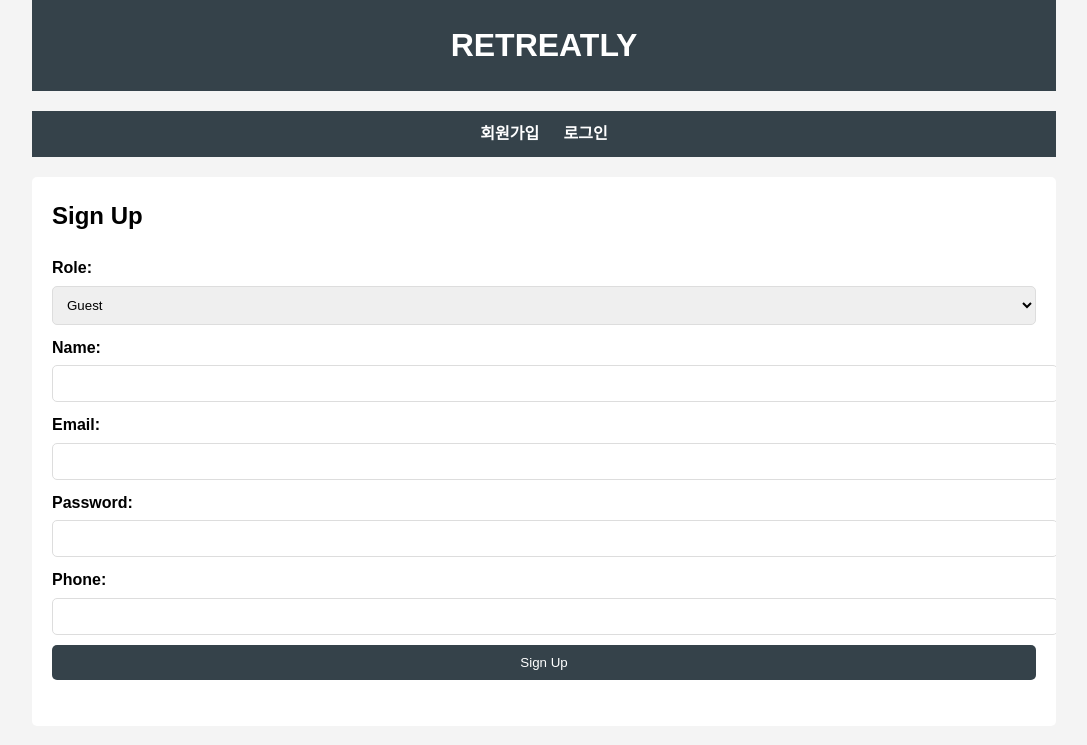
After one commit to HongSeonAh/Retreatly, a Flask app: page /signupForm in a window 1280 px wide. The commit adds this page. Shown: the top 745 px of the page, without its empty margins (96-1183 px from the left). Run offline with Flask 3, Linux system fonts and the light colour scheme.

```diff
--- a/app.py
+++ b/app.py
@@ -1,8 +1,10 @@
-from flask import Flask
+import os
+from flask import Flask, render_template
 from flask_jwt_extended import JWTManager
-
+from flask_cors import CORS
 from admin.app import admin_bp
 from extensions import db
+from static.uploads.img_upload import set_upload_folder
 from users import users_bp
 from house.app import houses_bp
 
@@ -15,9 +17,22 @@ app.config['SQLALCHEMY_TRACK_MODIFICATIONS'] = False
 # JWT 설정
 app.config['JWT_SECRET_KEY'] = 'aP!nJf*o_eiufn34%09jJ&fk@!'
 
+# CORS 설정
+CORS(app)
+
 # db 및 JWT 초기화
 db.init_app(app)
 jwt = JWTManager(app)
+
+# Upload folder 설정
+set_upload_folder(app)
+
+# 설정 추가 (예: 이미지 업로드 폴더 경로 설정)
+app.config['UPLOAD_FOLDER'] = 'static/uploads'
+
+# 업로드 폴더가 존재하지 않으면 생성
+if not os.path.exists(app.config['UPLOAD_FOLDER']):
+    os.makedirs(app.config['UPLOAD_FOLDER'])
 
 # Blueprint 등록
 app.register_blueprint(users_bp)
--- a/house/models.py
+++ b/house/models.py
@@ -7,7 +7,7 @@ class House(db.Model):
     id = db.Column(db.BigInteger, primary_key=True)
     created_at = db.Column(db.DateTime, nullable=False, default=datetime.utcnow)
     updated_at = db.Column(db.DateTime, nullable=False, default=datetime.utcnow, onupdate=datetime.utcnow)
-    address = db.Column(db.String(255))
+    address = db.Column(db.String(500))
     description = db.Column(db.String(255))
     introduce = db.Column(db.String(255))
     max_people = db.Column(db.Integer)
--- /dev/null
+++ b/static/css/user_style.css
@@ -0,0 +1,86 @@
+body {
+  font-family: Arial, sans-serif;
+  line-height: 1.6;
+  margin: 0;
+  padding: 0;
+  background-color: #f4f4f4;
+}
+
+.container {
+  width: 80%;
+  margin: auto;
+  overflow: hidden;
+}
+
+header {
+  background: #35424a;
+  color: #ffffff;
+  padding: 20px 0;
+  text-align: center;
+  margin-bottom: 20px;
+}
+
+header h1 {
+  margin: 0;
+}
+
+nav ul {
+  background: #35424a;
+  color: #ffffff;
+  padding: 10px;
+  list-style: none;
+  text-align: center;
+}
+
+nav ul li {
+  display: inline;
+  margin: 0 10px;
+}
+
+nav ul li a {
+  color: #ffffff;
+  text-decoration: none;
+  font-weight: bold;
+}
+
+section {
+  margin: 20px 0;
+  padding: 20px;
+  background: #ffffff;
+  border-radius: 5px;
+}
+
+section h2 {
+  margin-top: 0;
+}
+
+form label {
+  display: block;
+  margin-bottom: 5px;
+  font-weight: bold;
+}
+
+form input,
+form select,
+form button {
+  width: 100%;
+  padding: 10px;
+  margin-bottom: 10px;
+  border: 1px solid #ddd;
+  border-radius: 5px;
+}
+
+form button {
+  background: #35424a;
+  color: #ffffff;
+  border: none;
+  cursor: pointer;
+}
+
+form button:hover {
+  background: #575d63;
+}
+
+p {
+  color: #333;
+}
--- /dev/null
+++ b/static/js/user_scripts.js
@@ -0,0 +1,81 @@
+const apiUrl = "http://localhost:5000"; // Flask 서버 주소
+
+// 회원가입 처리
+document.getElementById("signupForm")?.addEventListener("submit", async (e) => {
+  e.preventDefault(); // 기본 form 제출 동작을 막음
+
+  const formData = {
+    role: document.getElementById("role").value,
+    name: document.getElementById("name").value,
+    email: document.getElementById("email").value,
+    password: document.getElementById("password").value,
+    phone: document.getElementById("phone").value || null,
+  };
+
+  try {
+    console.log("21321312");
+    const response = await fetch(`${apiUrl}/user/signup`, {
+      method: "POST",
+      headers: { "Content-Type": "application/json" },
+      body: JSON.stringify(formData),
+    });
+
+    const result = await response.json();
+    document.getElementById("signupMessage").innerText = result.message; // 응답 메시지 표시
+  } catch (error) {
+    console.error("Error:", error);
+  }
+});
+
+// 로그인 처리
+document.getElementById("loginForm")?.addEventListener("submit", async (e) => {
+  e.preventDefault();
+
+  const formData = {
+    email: document.getElementById("loginEmail").value,
+    password: document.getElementById("loginPassword").value,
+  };
+
+  try {
+    const response = await fetch(`${apiUrl}/user/login`, {
+      method: "POST",
+      headers: { "Content-Type": "application/json" },
+      body: JSON.stringify(formData),
+    });
+    const result = await response.json();
+    document.getElementById("loginMessage").innerText = result.message;
+    if (result.access_token) {
+      localStorage.setItem("jwt_token", result.access_token);
+    }
+  } catch (error) {
+    console.error("Error:", error);
+  }
+});
+
+// 게스트 목록 로드
+document.getElementById("fetchGuests")?.addEventListener("click", async () => {
+  try {
+    const response = await fetch(`${apiUrl}/guest/list`);
+    const result = await response.json();
+    const guestList = document.getElementById("guestList");
+    guestList.innerHTML = result.guests
+      .map((guest) => `<li>${guest.name} (${guest.email})</li>`)
+      .join("");
+  } catch (error) {
+    console.error("Error:", error);
+  }
+});
+
+// 호스트 목록 로드
+document.getElementById("fetchHosts")?.addEventListener("click", async () => {
+  try {
+    const response = await fetch(`${apiUrl}/host/list`);
+    const result = await response.json();
+    const hostList = document.getElementById("hostList");
+    hostList.innerHTML = result.hosts
+      .map((host) => `<li>${host.name} (${host.email})</li>`)
+      .join("");
+  } catch (error) {
+    console.error("Error:", error);
+  }
+});
--- /dev/null
+++ b/static/uploads/img_upload.py
@@ -0,0 +1,13 @@
+import os
+from flask import current_app  # current_app 사용
+
+UPLOAD_FOLDER = 'static/uploads'
+ALLOWED_EXTENSIONS = {'png', 'jpg', 'jpeg', 'gif'}
+
+# current_app을 사용하여 현재 앱의 config에 접근
+def allowed_file(filename):
+    return '.' in filename and filename.rsplit('.', 1)[1].lower() in ALLOWED_EXTENSIONS
+
+# UPLOAD_FOLDER 설정은 Flask 앱이 생성된 후에 해야 함
+def set_upload_folder(app):
+    app.config['UPLOAD_FOLDER'] = UPLOAD_FOLDER
--- /dev/null
+++ b/templates/user/signup.html
@@ -0,0 +1,50 @@
+<!DOCTYPE html>
+<html lang="ko">
+  <head>
+    <meta charset="UTF-8" />
+    <meta name="viewport" content="width=device-width, initial-scale=1.0" />
+    <title>Sign Up - RETREATLY</title>
+    <link
+      rel="stylesheet"
+      href="{{ url_for('static', filename='css/user_style.css') }}"
+    />
+  </head>
+  <body>
+    <div class="container">
+      <header>
+        <h1>RETREATLY</h1>
+      </header>
+
+      <nav>
+        <ul>
+          <li><a href="/signupForm">회원가입</a></li>
+          <li><a href="/loginForm">로그인</a></li>
+        </ul>
+      </nav>
+
+      <main>
+        <section id="signup">
+          <h2>Sign Up</h2>
+          <form id="signupForm">
+            <label for="role">Role:</label>
+            <select id="role" name="role" required>
+              <option value="guest">Guest</option>
+              <option value="host">Host</option>
+            </select>
+            <label for="name">Name:</label>
+            <input type="text" id="name" name="name" required />
+            <label for="email">Email:</label>
+            <input type="email" id="email" name="email" required />
+            <label for="password">Password:</label>
+            <input type="password" id="password" name="password" required />
+            <label for="phone">Phone:</label>
+            <input type="tel" id="phone" name="phone" />
+            <button type="submit">Sign Up</button>
+          </form>
+          <p id="signupMessage"></p>
+        </section>
+      </main>
+    </div>
+    <script src="{{ url_for('static', filename='js/user_scripts.js') }}"></script>
+  </body>
+</html>
--- a/users/app.py
+++ b/users/app.py
@@ -1,4 +1,4 @@
-from flask import request, jsonify
+from flask import render_template, request, jsonify
 from flask_jwt_extended import JWTManager, create_access_token, get_jwt_identity, jwt_required
 from werkzeug.security import check_password_hash
 
@@ -7,6 +7,21 @@ from users.guest.models import Guest
 from users.host.models import Host
 from users import users_bp  # Blueprint 임포트
 from datetime import datetime
+
+@users_bp.route('/base', methods=['GET'])
+def home():
+    return render_template('user/base.html')
+
+
+@users_bp.route('/loginForm', methods=['GET'])
+def loginForm():
+    return render_template('user/login.html')
+
+
+@users_bp.route('/signupForm', methods=['GET'])
+def signupForm():
+    return render_template('user/signup.html')
+
 
 @users_bp.route('/user/signup', methods=['POST'])
 def signup():
```
Also changed, not shown: house/app.py (+53 -13 lines), image/models.py (+13 -0 lines), static/js/houses.js (+18 -27 lines), templates/house/edit_house.html (+15 -1 lines), templates/house/register_house.html (+15 -1 lines), templates/user/base.html (added, +26 -0 lines), templates/user/guest-list.html (added, +7 -0 lines), templates/user/host-list.html (added, +7 -0 lines), templates/user/login.html (added, +46 -0 lines), static/uploads/2024-10-17_12.05.18.png (added).
